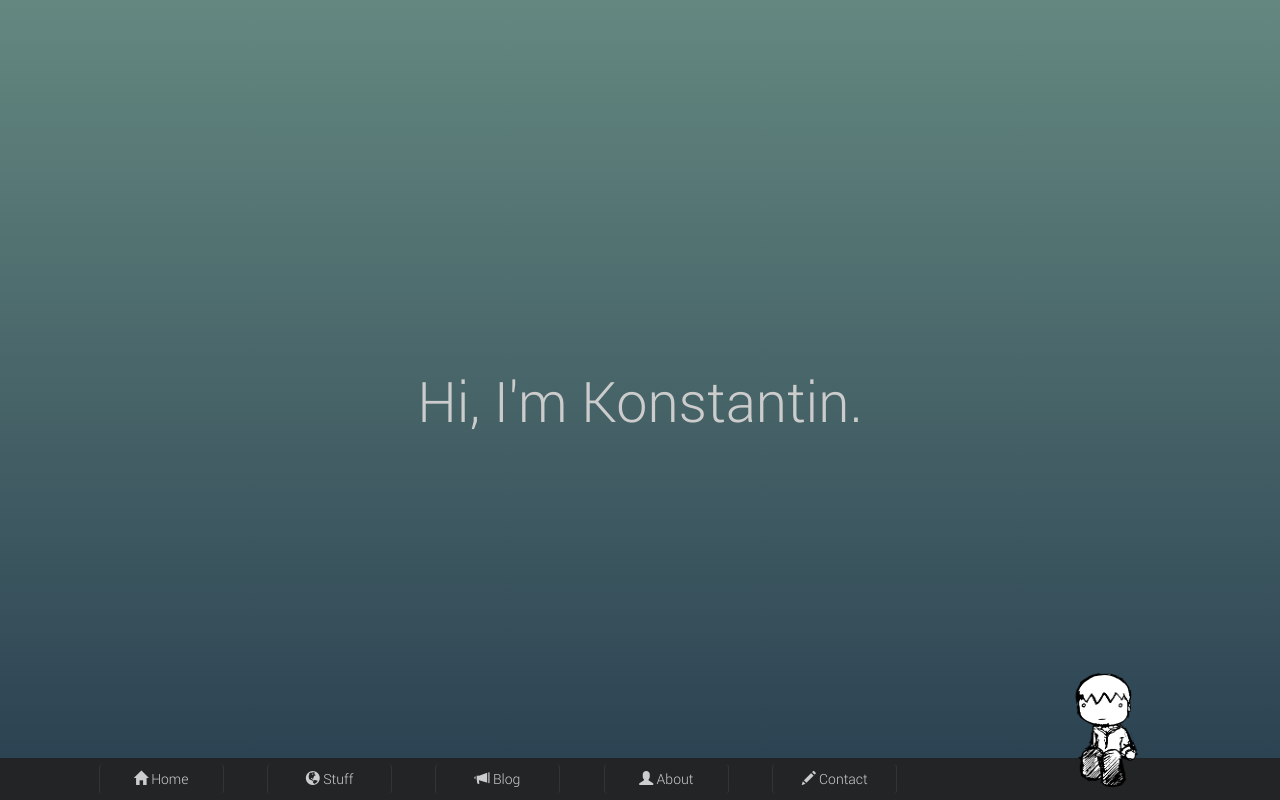
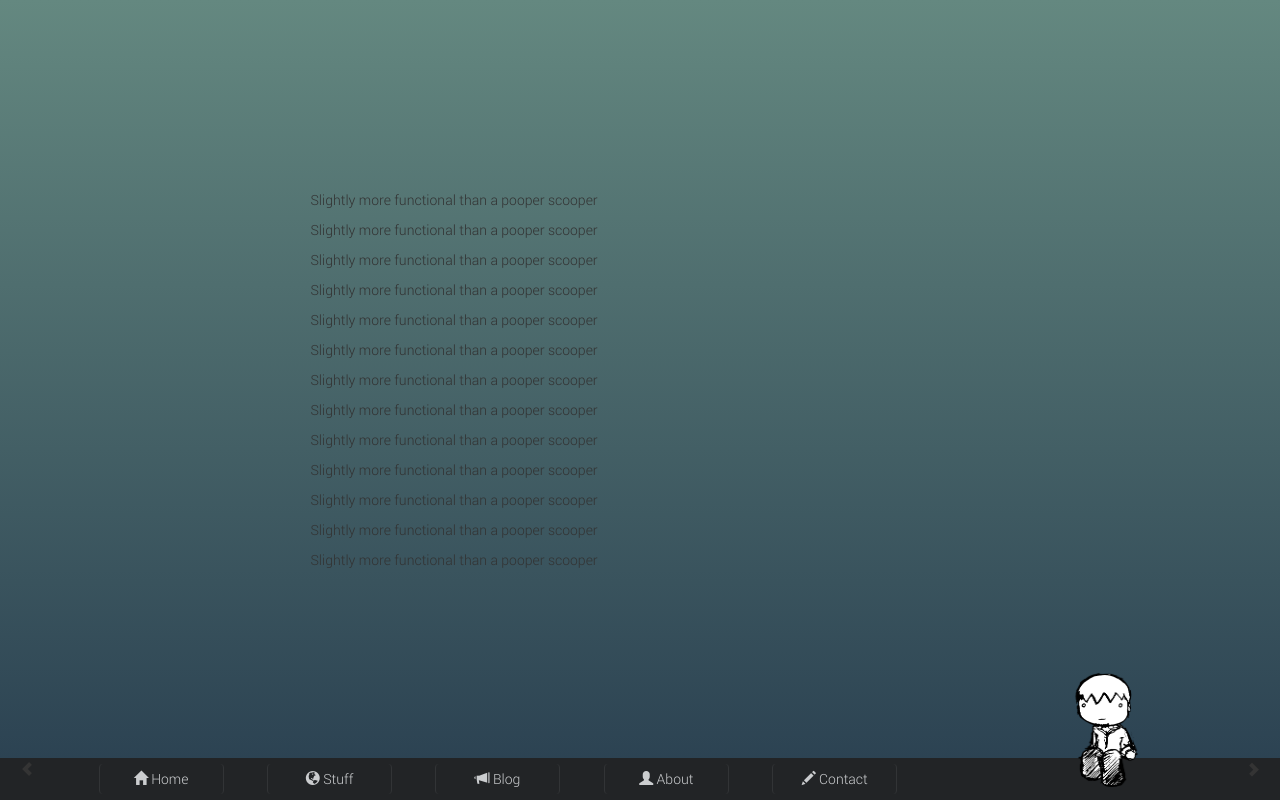
Before and after one commit to kfarr2/sweetscripts, a Django app: page / in a window 1280 px wide. Run offline with Django 3.2, Linux system fonts and the light colour scheme; parts of the project's set-up code (start-up, migrations or seed data) failed here and were passed over; some libraries are stand-ins or nearby versions.

Commit message:
Add jQuery stuff to the homepage

```diff
--- /dev/null
+++ b/konstantin/static/js/layout.js
@@ -0,0 +1,21 @@
+$(document).ready(function(e){
+    $('.latest').css("marginLeft", widest + 100);
+    $('.latest').css("marginTop", -100);
+    $('.arrows').css("z-index", -1);
+    $('.arrows').css("color", "#ddd");
+    $(setTimeout(
+        function(){
+            $('.welcome').animate({ "margin-left": -widest-500 }, 1000, "swing");
+            $('.latest').animate({ "margin-left":  0}, 900);
+        }, 1500)
+    );
+});
+
+$(document).mousemove(function(e){
+    var mouse = e.pageX;
+    if (mouse < 100 || mouse > widest - 100){
+        $('.arrows').css("visibility", "visible");
+    } else {
+        $('.arrows').css("visibility", "hidden");
+    }
+});
--- a/konstantin/templates/home/home.html
+++ b/konstantin/templates/home/home.html
@@ -1,8 +1,32 @@
 {% extends "base.html" %}
 {% block title %}Konstantin Farrell{% endblock %}
-
+{% block head %}
+<script>var widest = $(window).width();</script>
+<script src="{{ STATIC_URL }}js/layout.js"></script>
+{% endblock %}
 {% block content %}
 <div class='center-vertical center-lg text-center'>
 	<div class='welcome animated fadeInUpBig'>Hi, I'm Konstantin.</div>
 </div>
+<div class='latest center-vertical center-lg text-center'>
+    <p>Slightly more functional than a pooper scooper</p>
+    <p>Slightly more functional than a pooper scooper</p>
+    <p>Slightly more functional than a pooper scooper</p>
+    <p>Slightly more functional than a pooper scooper</p>
+    <p>Slightly more functional than a pooper scooper</p>
+    <p>Slightly more functional than a pooper scooper</p>
+    <p>Slightly more functional than a pooper scooper</p>
+    <p>Slightly more functional than a pooper scooper</p>
+    <p>Slightly more functional than a pooper scooper</p>
+    <p>Slightly more functional than a pooper scooper</p>
+    <p>Slightly more functional than a pooper scooper</p>
+    <p>Slightly more functional than a pooper scooper</p>
+    <p>Slightly more functional than a pooper scooper</p>
+</div>
+<div class='arrows center-vertical pull-left'>
+    <span class="glyphicon glyphicon-chevron-left"></span>
+</div>
+<div class='arrows center-vertical pull-right'>
+    <span class="glyphicon glyphicon-chevron-right"></span>
+</div>
 {% endblock %}
```
